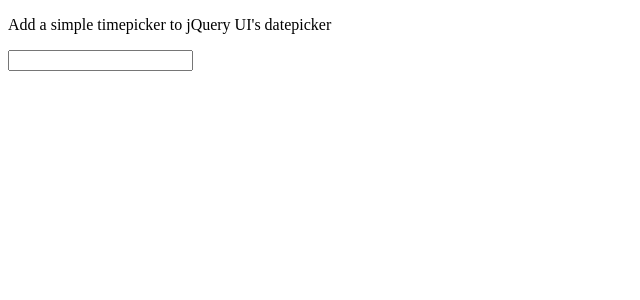
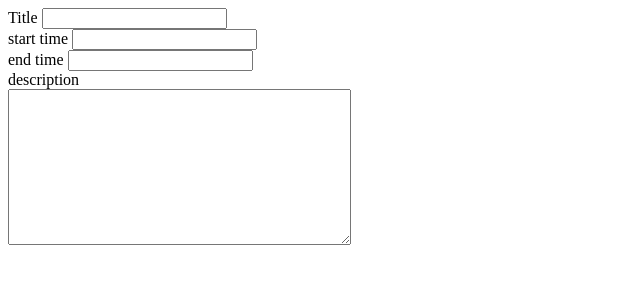
Before and after one commit to Emerald666/smartCalendar, a CodeIgniter app: a page that uses application/views/datePickerTest.php in a window 1280 px wide. Shown: the top 300 px of the page, without its empty margins (0-640 px from the left). Run offline with CodeIgniter, Linux system fonts and the light colour scheme.

Commit message:
Added the event handler, need now a good way to transform to timestamp and then back to normal

```diff
--- a/application/views/datePickerTest.php
+++ b/application/views/datePickerTest.php
@@ -1,4 +1,6 @@
 <?php if ( ! defined('BASEPATH')) exit('No direct script access allowed');?>
+
+
 <!DOCTYPE html PUBLIC "-//W3C//DTD XHTML 1.0 Transitional//EN" "http://www.w3.org/TR/xhtml1/DTD/xhtml1-transitional.dtd">
 <html xmlns="http://www.w3.org/1999/xhtml">
 
@@ -14,20 +16,38 @@
     <script type="text/javascript" src="<?php echo base_url("/application/libraries/js/jquery-ui-sliderAccess.js");?>"</script>
     <script type="text/javascript">
         $(function() {
-			$('#example1').datetimepicker();
+            $('.time').datetimepicker({
+                onClose: function(dateText, inst){
+                    if(dateText!=""){
+                        var date=new Date(dateText);
+                        alert(date.getTime());
+                        alert(date.getDay()+"/"+date.getMonth()+"/"+date.getYear()+" "+date.getHours()+":"+date.getMinutes());
+                        //alert($(this).attr('id'));
+                    }
+                }
+            });
         });
     </script>
-
 </head>
 
 <body>
-
-	<div class="example-container">
-		<p>Add a simple timepicker to jQuery UI's datepicker</p>
-		<div>
-	 		<input type="text" name="example1" id="example1" value="" />
-		</div>
-	</div>
+    <?php
+        echo form_open('test');
+        echo "<label>Title&nbsp</label>";
+        echo form_input('title');
+        echo "<br>"
+    ?>
+    <label>start time</label>
+    <input type="text" name="startTime" id="startTime" value="" class="time" />
+    <br/>
+    <label>end time</label>
+    <input type="text" name="endTime" id="endTime" value="" class="time" />
+    <br/>
+    <label>description</label>
+    <br/>
+    <?php
+        echo form_textarea('description');
+    ?>
 </body>
 
 </html>
```
Lines whose indentation alone changed are shown as unchanged.
